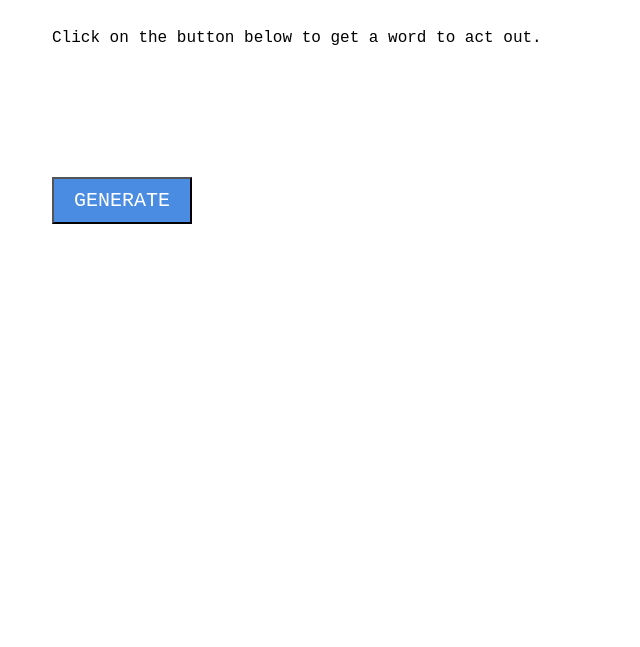
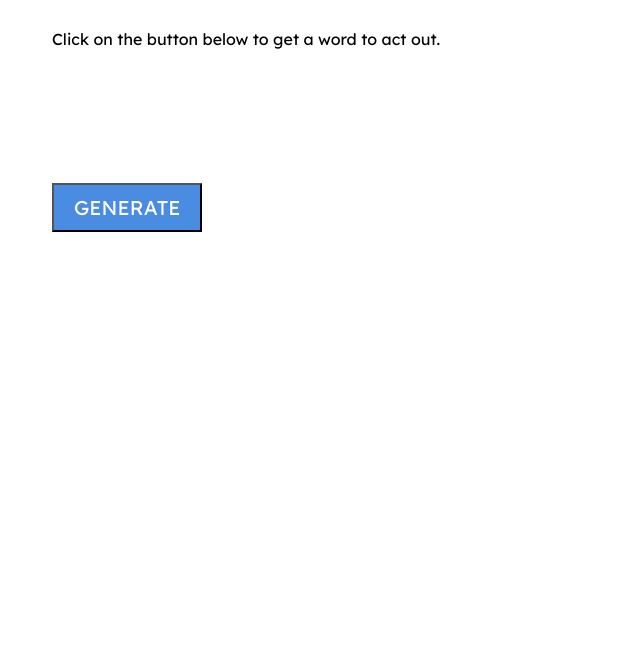
Before and after one commit to polk54/BabyShowerCharades, a plain HTML site: page index.html in a window 1280 px wide. Shown: the part 153-800 px from the top of the page, without its empty margins (56-696 px from the left). Drawn offline with Linux system fonts and the light colour scheme.

Commit message:
Update style.css

```diff
--- a/style.css
+++ b/style.css
@@ -1,5 +1,5 @@
 body{
-  font-family: "Roboto Mono", monospace;
+  font-family: "Lexend", monospace;
   padding: 50px 20px 10px 100px;
 }
 
@@ -38,7 +38,7 @@ p{
 }
 
 button {
-  font-family: "Roboto Mono", monospace;
+  font-family: "Lexend", monospace;
   color: white;
   font-size: 20px;
   background: #4A8CE2;
```
